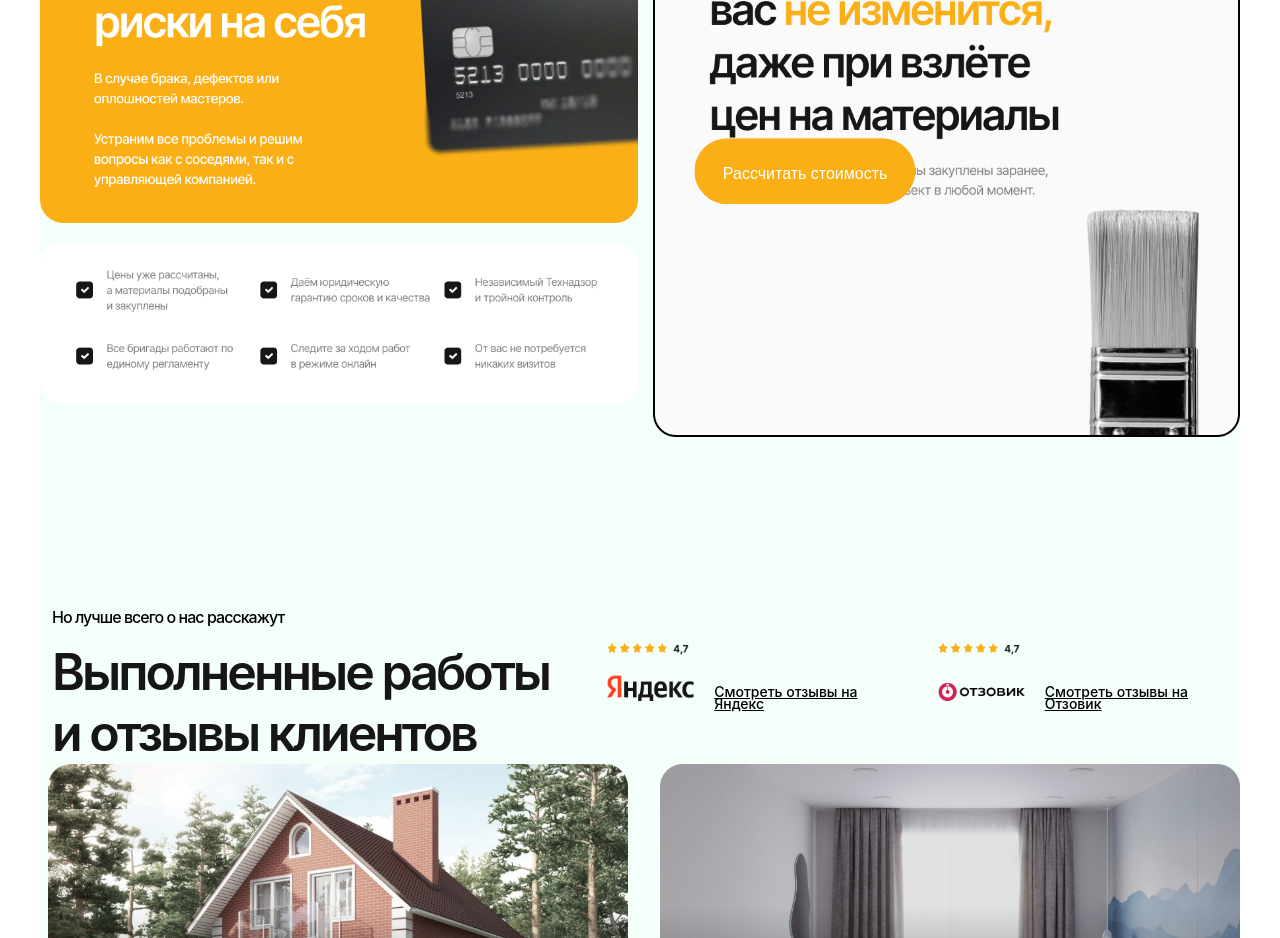
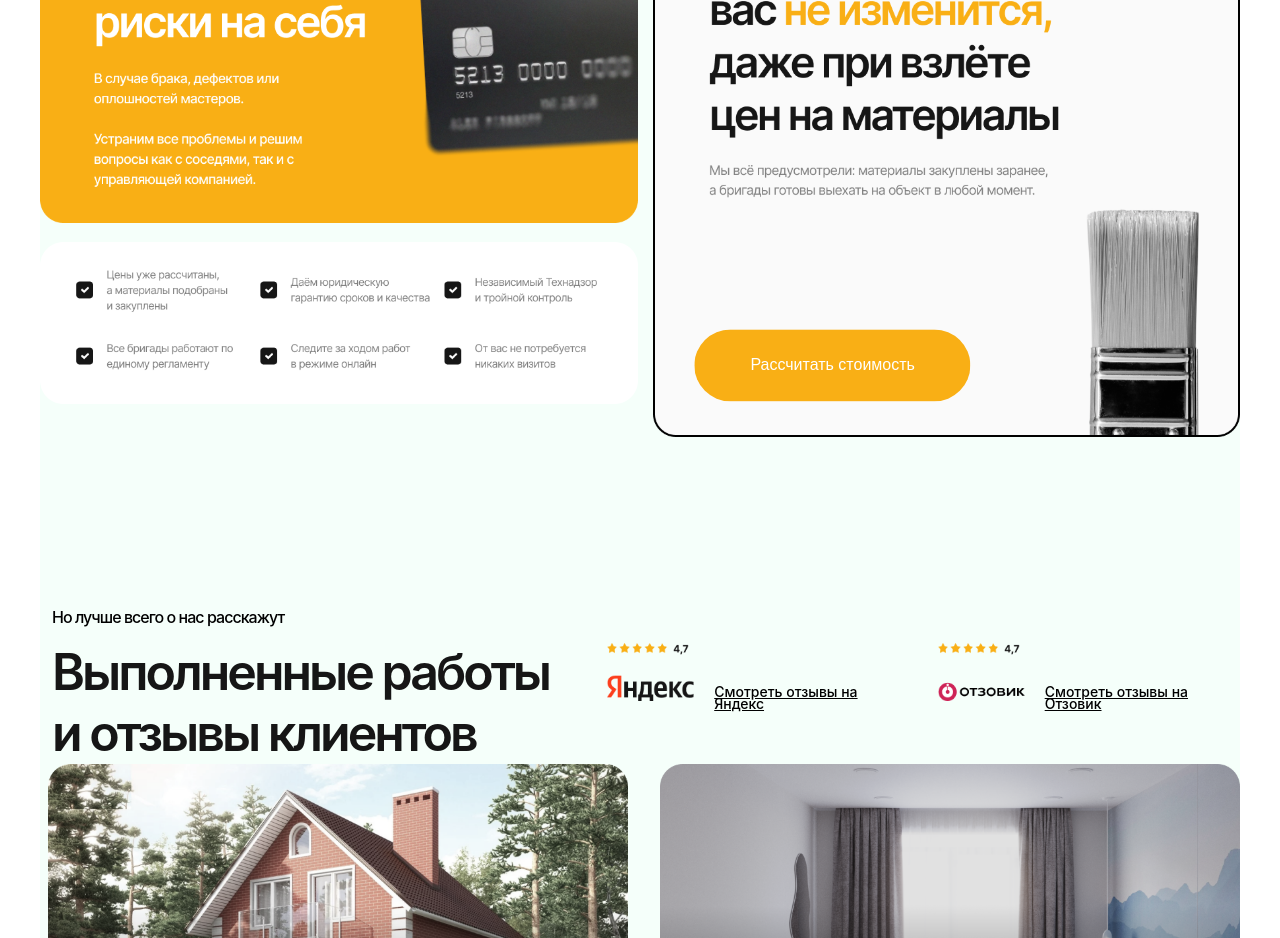
Before and after one commit to projacktor/FixR, a React (Vite) app: page / in a window 1280 px wide. Shown: the part 2180-3118 px from the top of the page. Built offline with nearby package versions, Linux system fonts and the light colour scheme.

Commit message:
Fix Risk style

```diff
--- a/src/components/page chunks/Risk/style.scss
+++ b/src/components/page chunks/Risk/style.scss
@@ -33,10 +33,10 @@
 
     #button_controller {
       z-index: 2;
-      transform: translate(15%, -138%);
+      transform: translate(15%, -155%);
       width: 47%;
-      height: 35%;
       button {
+        width: 100%;
         padding: 25px;
       }
     }
```
